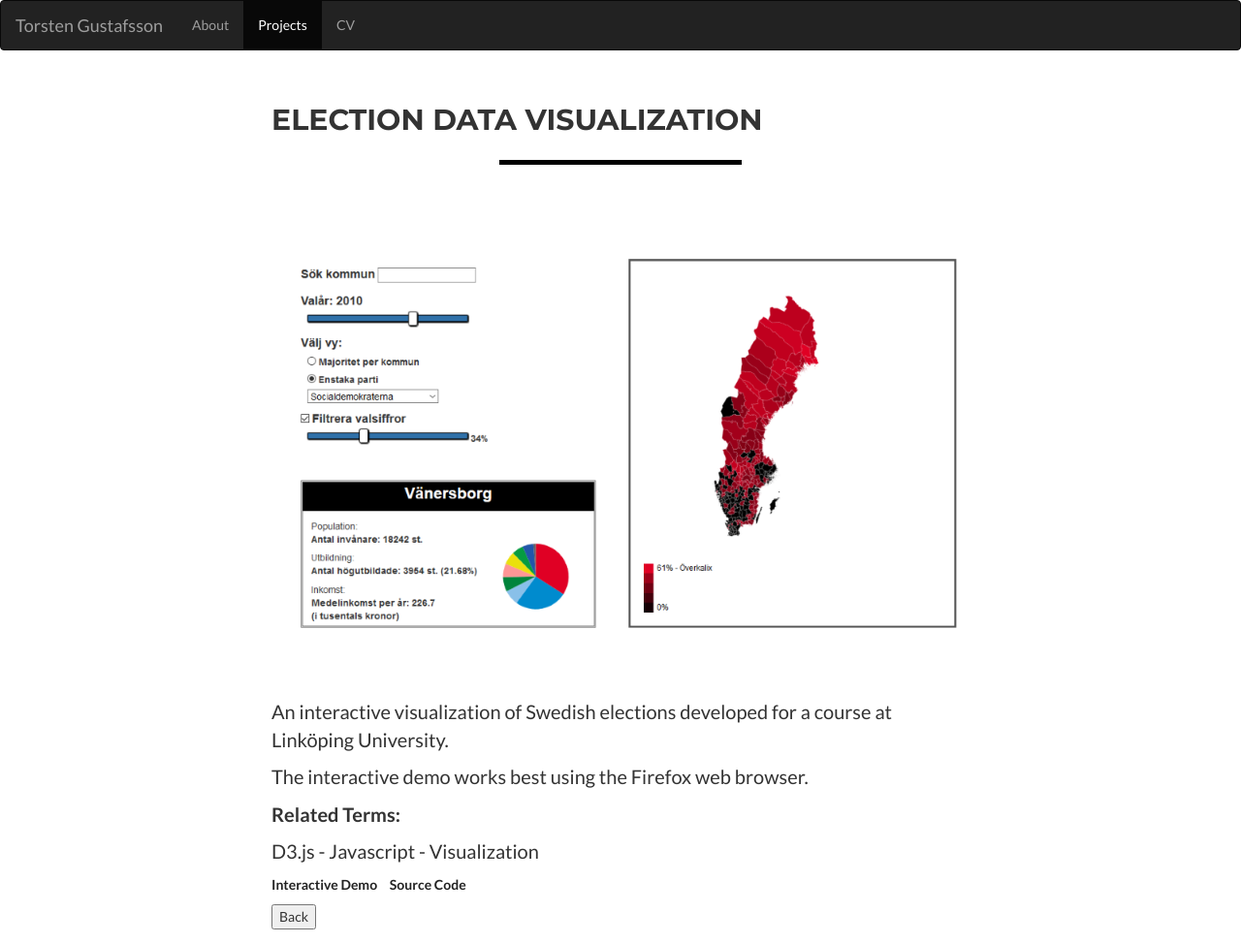
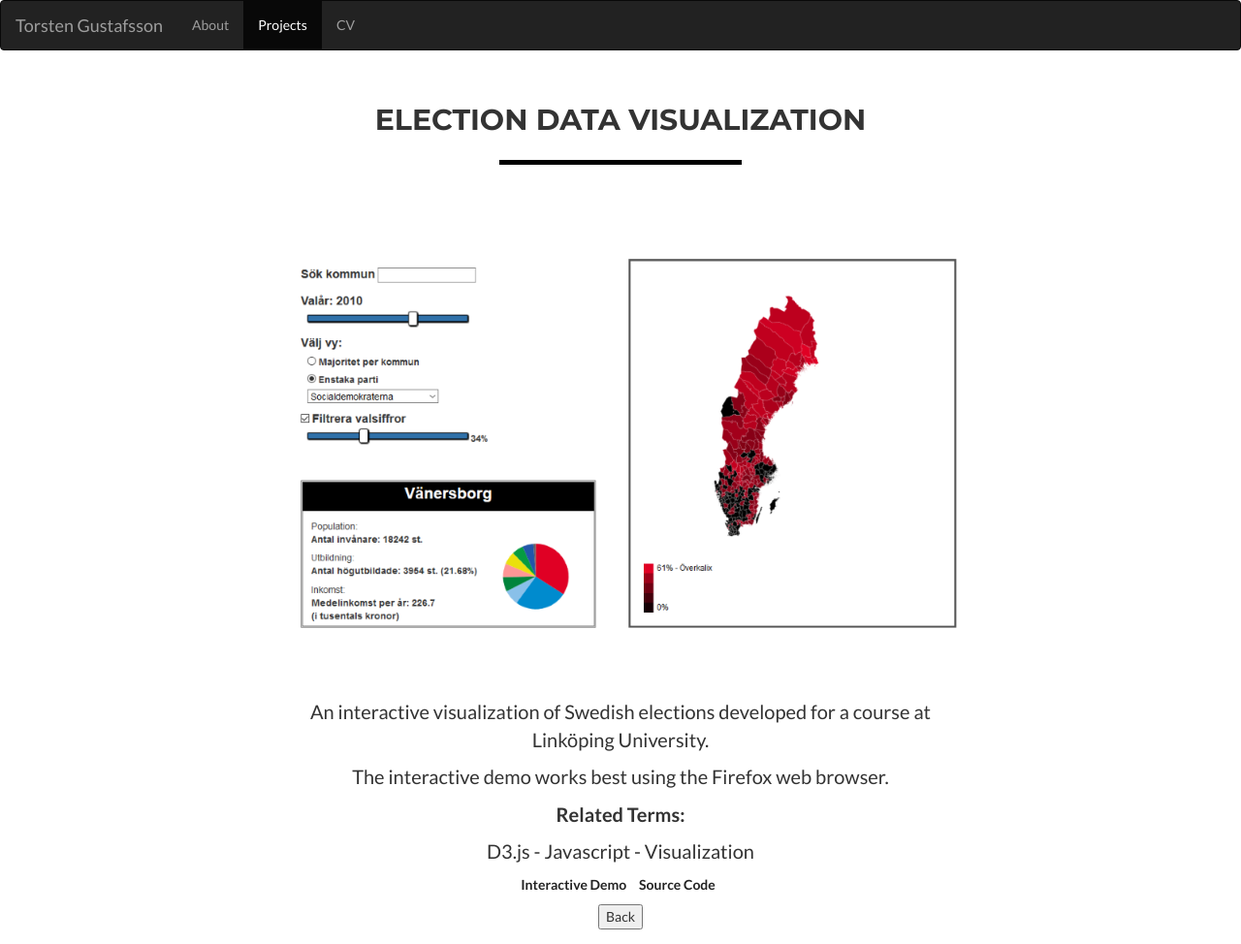
Before and after one commit to torstengustafsson/torstengustafsson.github.io, a Jekyll site: the page pages/projects/infovis/index.html, which Jekyll copies as it is, in a window 1280 px wide. Shown: the whole page at 97% size. Built offline with Jekyll 4.4.1, drawn with Linux system fonts in a browser that asks for light colours.

Commit message:
Centered Text

```diff
--- a/pages/projects/adventuretales/index.html
+++ b/pages/projects/adventuretales/index.html
@@ -33,7 +33,7 @@
 
 <div class="container">
 <div class="row">
-    <div class="col-lg-8 col-lg-offset-2">
+    <div class="col-lg-8 col-lg-offset-2 text-center">
         <div class="modal-body">
             <h2>Adventure Tales</h2>
             <hr class="star-primary">
--- a/pages/projects/gameofdomes/index.html
+++ b/pages/projects/gameofdomes/index.html
@@ -33,7 +33,7 @@
 
 <div class="container">
 <div class="row">
-    <div class="col-lg-8 col-lg-offset-2">
+    <div class="col-lg-8 col-lg-offset-2 text-center">
         <div class="modal-body">
             <h2>Game of Domes</h2>
             <hr class="star-primary">
--- a/pages/projects/infovis/index.html
+++ b/pages/projects/infovis/index.html
@@ -33,7 +33,7 @@
 
 <div class="container">
 <div class="row">
-    <div class="col-lg-8 col-lg-offset-2">
+    <div class="col-lg-8 col-lg-offset-2 text-center">
         <div class="modal-body">
             <h2>Election Data Visualization</h2>
             <hr class="star-primary">
--- a/pages/projects/lions/index.html
+++ b/pages/projects/lions/index.html
@@ -33,7 +33,7 @@
 
 <div class="container">
 <div class="row">
-    <div class="col-lg-8 col-lg-offset-2">
+    <div class="col-lg-8 col-lg-offset-2 text-center">
         <div class="modal-body">
             <h2>LIONS</h2>
             <hr class="star-primary">
--- a/pages/projects/spacerphaser/index.html
+++ b/pages/projects/spacerphaser/index.html
@@ -33,7 +33,7 @@
 
 <div class="container">
 <div class="row">
-    <div class="col-lg-8 col-lg-offset-2">
+    <div class="col-lg-8 col-lg-offset-2 text-center">
         <div class="modal-body">
             <h2>Spacer Phaser</h2>
             <hr class="star-primary">
```
